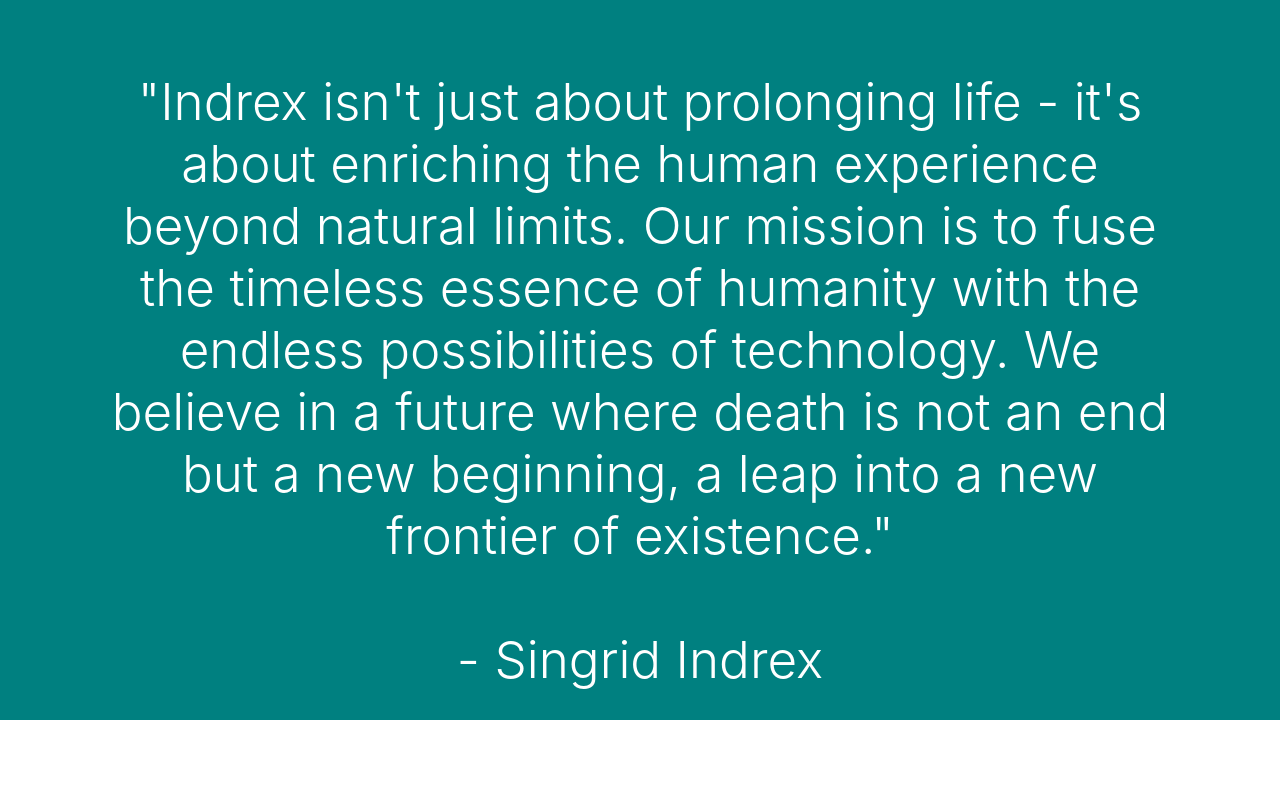
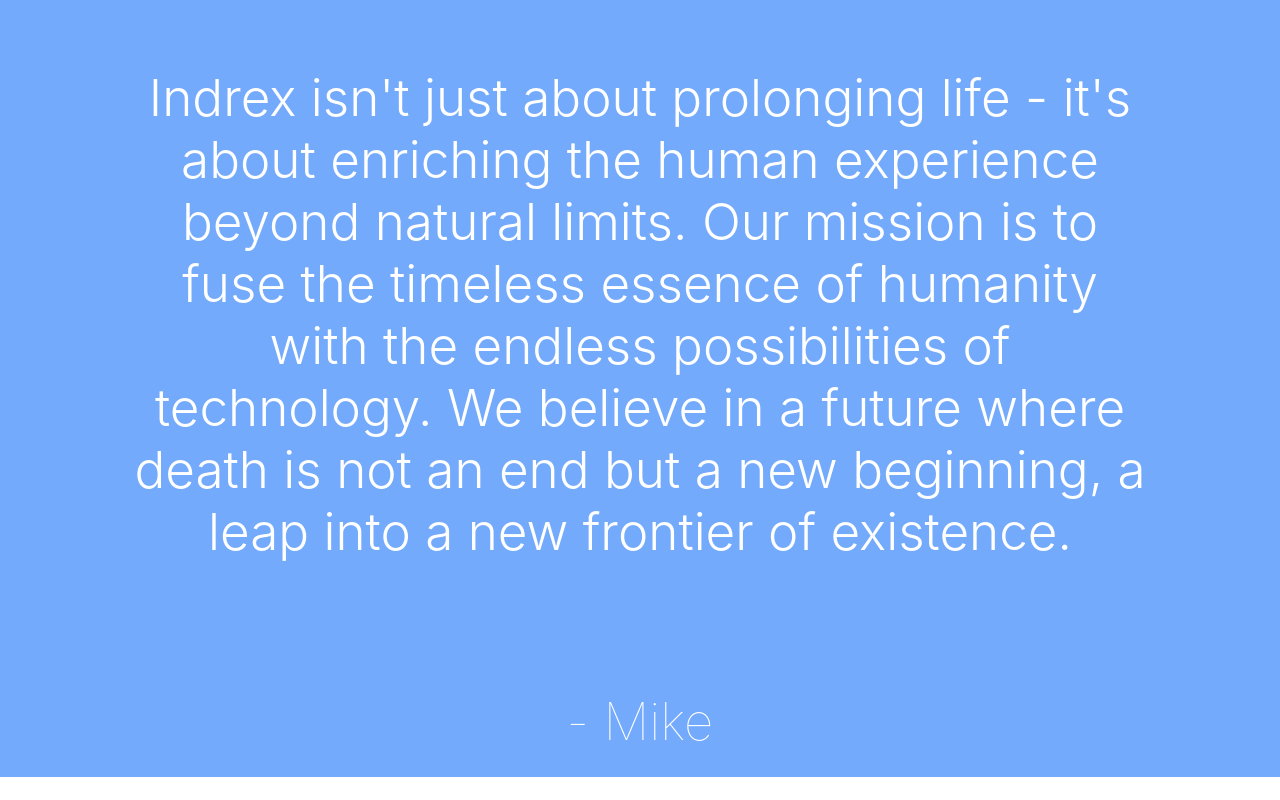
Before and after one commit to MichaelEdes/indrix, a React (Create React App) app in the folder client/: page / in a window 1280 px wide. Shown: the part 760-1560 px from the top of the page. Built offline with nearby package versions, Linux system fonts and the light colour scheme.

Commit message:
chore: adding logic and styling to flowing text

```diff
--- a/client/src/components/FlowingText/FlowingText.css
+++ b/client/src/components/FlowingText/FlowingText.css
@@ -6,7 +6,7 @@
   align-items: center;
   justify-content: center;
   text-align: center;
-  background-color: teal;
+  background-color: var(--tertiary);
   color: white;
   position: relative;
 }
@@ -30,6 +30,20 @@
   margin-bottom: auto;
 }
 
+.filled {
+  color: var(--light);
+}
+
+.flowing-text {
+  color: #0000003c;
+}
+
+#quote-name {
+  color: var(--light);
+  font-weight: lighter;
+  margin-top: 8rem;
+}
+
 @media (min-width: 35em) {
   .flowing-text-container {
     padding: 0;
@@ -51,7 +65,7 @@
   }
 
   .flowing-text {
-    padding: 2% 8%;
+    padding: 2% 10%;
     margin-bottom: auto;
   }
 }
--- a/client/src/components/FlowingText/FlowingText.tsx
+++ b/client/src/components/FlowingText/FlowingText.tsx
@@ -1,19 +1,50 @@
-import React from "react";
+import React, { useState, useEffect, useRef } from "react";
 import "./FlowingText.css";
 
+type LetterType = {
+  letter: string;
+};
+
 function FlowingText() {
+  const [text, setText] = useState<LetterType[]>([]);
+  const [scrollPosition, setScrollPosition] = useState(0);
+  const paragraph = useRef<HTMLHeadingElement>(null);
+  const content =
+    "Indrex isn't just about prolonging life - it's about enriching the human experience beyond natural limits. Our mission is to fuse the timeless essence of humanity with the endless possibilities of technology. We believe in a future where death is not an end but a new beginning, a leap into a new frontier of existence.";
+
+  useEffect(() => {
+    const letters: LetterType[] = content
+      .split("")
+      .map((letter) => ({ letter }));
+    setText(letters);
+  }, []);
+
+  useEffect(() => {
+    const onScroll = () => {
+      if (paragraph.current) {
+        setScrollPosition(
+          (paragraph.current.getBoundingClientRect().y -
+            window.innerHeight / 1.7) *
+            -1
+        );
+      }
+    };
+    window.addEventListener("scroll", onScroll);
+    return () => window.removeEventListener("scroll", onScroll);
+  }, []);
+
   return (
     <div className="flowing-text-container">
       <h2>Live. Forever.</h2>
       <div className="flowing-text">
-        <h1>
-          "Indrex isn't just about prolonging life - it's about enriching the
-          human experience beyond natural limits. Our mission is to fuse the
-          timeless essence of humanity with the endless possibilities of
-          technology. We believe in a future where death is not an end but a new
-          beginning, a leap into a new frontier of existence." <br />
-          <br /> - Singrid Indrex
+        <h1 ref={paragraph}>
+          {text.map((item, i) => (
+            <span key={i} className={scrollPosition > i ? "filled" : ""}>
+              {item.letter}
+            </span>
+          ))}
         </h1>
+        <h1 id="quote-name">- Mike</h1>
       </div>
     </div>
   );
--- a/client/src/components/PageHero/PageHero.css
+++ b/client/src/components/PageHero/PageHero.css
@@ -58,7 +58,7 @@
   width: 100%;
   height: clamp(3rem, 8vw, 4rem);
   line-height: clamp(2rem, 3rem, 4rem);
-  color: black;
+  color: var(--secondary);
   font-size: 6em;
   font-weight: 800;
   will-change: transform, opacity;
--- a/client/src/index.css
+++ b/client/src/index.css
@@ -3,7 +3,7 @@
 
   --secondary: #000000;
 
-  --tertiary: #9b9b9b;
+  --tertiary: #2379f9a1;
 
   --quaternary: #1ac29a;
 
```
